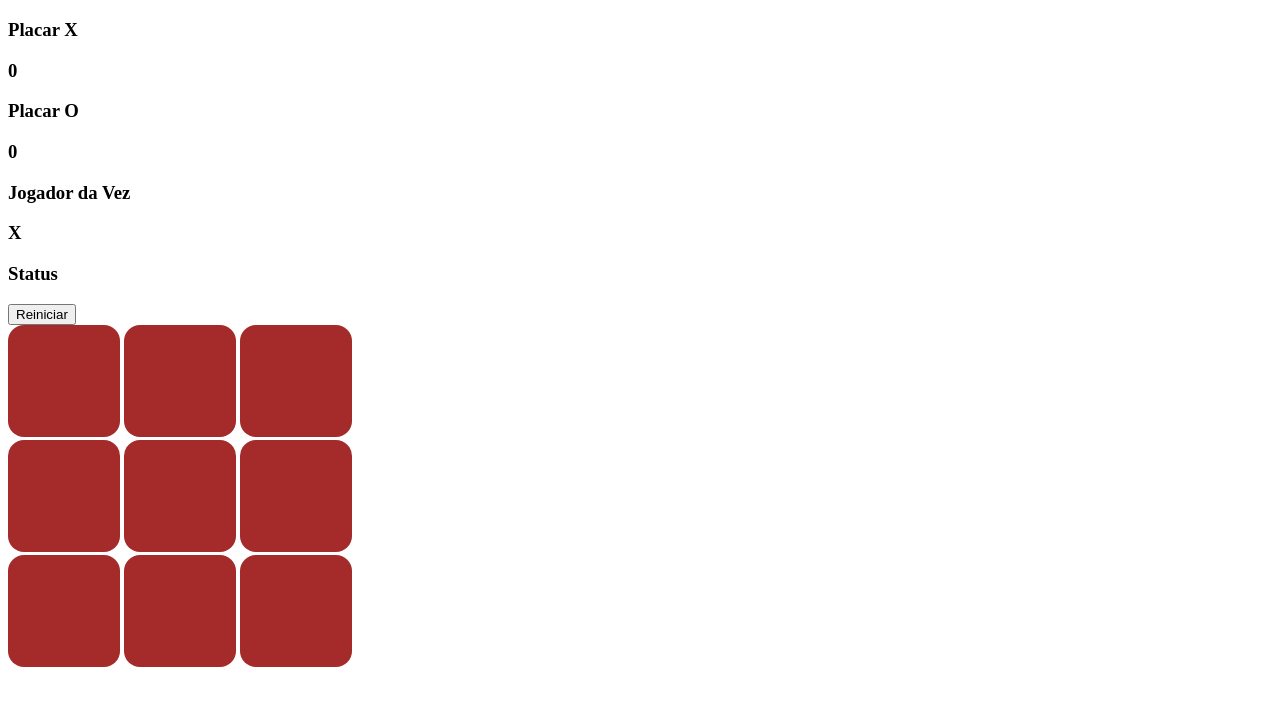
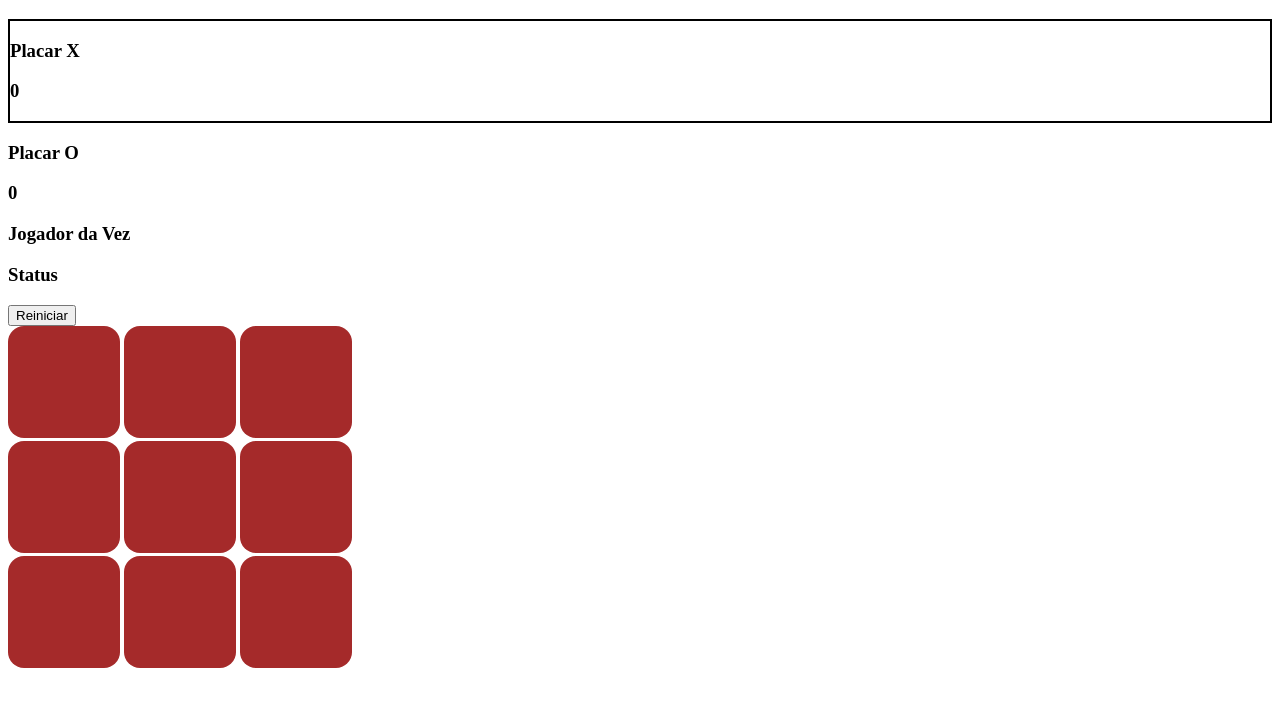
Before and after one commit to guilherme-gjv/jogo-da-forca, a plain HTML site: page index.html in a window 1280 px wide. Shown: the part 61-768 px from the top of the page. Drawn offline with Linux system fonts and the light colour scheme.

Commit message:
chore: placares

```diff
--- a/index.html
+++ b/index.html
@@ -9,11 +9,11 @@
   </head>
   <body>
     <h1>Jogo da Velha :)</h1>
-    <div>
+    <div id="divPlacarX">
       <h3>Placar X</h3>
       <h3 id="placarX"></h3>
     </div>
-    <div>
+    <div id="divPlacarO">
       <h3>Placar O</h3>
       <h3 id="placarO"></h3>
     </div>
--- a/index.js
+++ b/index.js
@@ -12,9 +12,18 @@ function atualizaStatus(texto) {
     status.innerText = texto;
   }
 
-  document.getElementById("placarX").innerText = placarX;
-  document.getElementById("placarO").innerText = placarO;
-  document.getElementById("jogadorVez").innerHTML = vez;
+  let textPlacarX = document.getElementById("placarX");
+  let textPlacarO = document.getElementById("placarO");
+  textPlacarX.innerText = placarX;
+  textPlacarO.innerText = placarO;
+  console.log("class name " + document.getElementById("placarX").className);
+  if (vez == "X") {
+    document.getElementById("divPlacarX").className = "borda-da-vez";
+    document.getElementById("divPlacarO").className = "";
+  } else if (vez == "O") {
+    document.getElementById("divPlacarO").className = "borda-da-vez";
+    document.getElementById("divPlacarX").className = "";
+  }
 }
 
 function verificaVitoriaHorizontal() {
--- a/style.css
+++ b/style.css
@@ -5,3 +5,7 @@
   border: none;
   border-radius: 1rem;
 }
+
+.borda-da-vez {
+  border: solid black 2px;
+}
```
